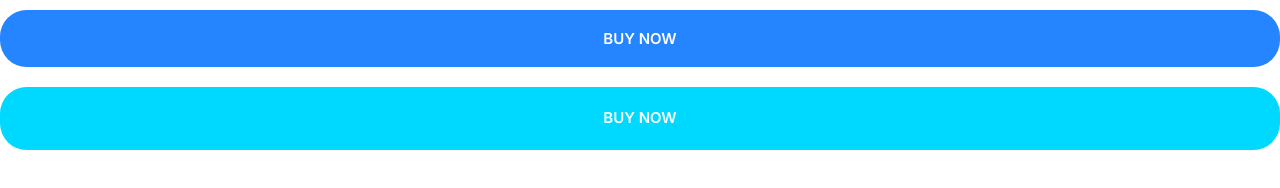
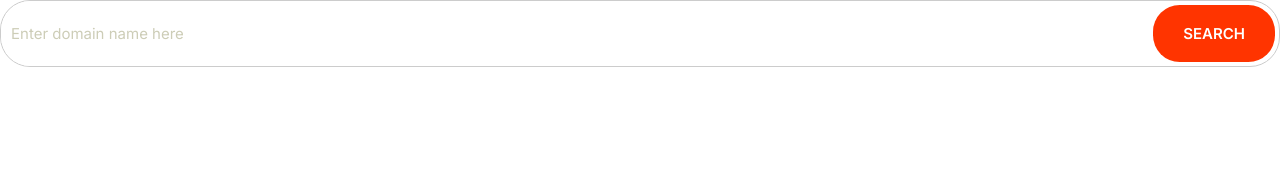
Before and after one commit to geoffcfchen/Vetfollowup, a plain HTML site: page index.html in a window 1280 px wide. Drawn offline with Linux system fonts and the light colour scheme.

Commit message:
Define the input components

```diff
--- a/css/styles.css
+++ b/css/styles.css
@@ -4,6 +4,8 @@
     --color-accent: #ff3400;
     --color-headings: #1b0760;
     --color-body: #918ca4;
+    --color-border: #ccc;
+    --border-radius: 30px;
 }
 
 *,*::after,*::before {
@@ -238,3 +240,40 @@ a {
         font-size: 1.5rem;
     }
 }
+
+/* Inputs */
+
+.input {
+    padding: 1.5rem 3.5rem;
+    border: 1px solid var(--color-border);
+    border-radius: var(--border-radius);
+    outline: 0;
+    color: var(--color-headings);
+    font-size: 2rem;
+}
+
+::placeholder {
+    color: #cdcdb7;
+}
+
+.input-group {
+    border: 1px solid var(--color-border);
+    border-radius: var(--border-radius);
+    display: flex;
+}
+
+.input-group .input {
+    border: 0;
+    flex-grow: 1;
+    padding: 1.5rem 1rem;
+}
+
+.input-group .btn {
+    margin: 4px;
+}
+
+@media screen and (min-width: 1024px) {
+    .input {
+        font-size: 1.5rem;
+    }
+}
--- a/index.html
+++ b/index.html
@@ -15,7 +15,9 @@
     <link rel="stylesheet" href="css/styles.css" />
   </head>
   <body>
-    <button class="btn btn--primary btn--block">Buy Now</button>
-    <a href="#" class="btn btn--secondary btn--block">Buy now</a>
+    <div class="input-group">
+      <input type="text" class="input" placeholder="Enter domain name here" />
+      <button class="btn btn--accent">Search</button>
+    </div>
   </body>
 </html>
```
Also changed, not shown: components/Inputs.html (added, +4 -0 lines).
